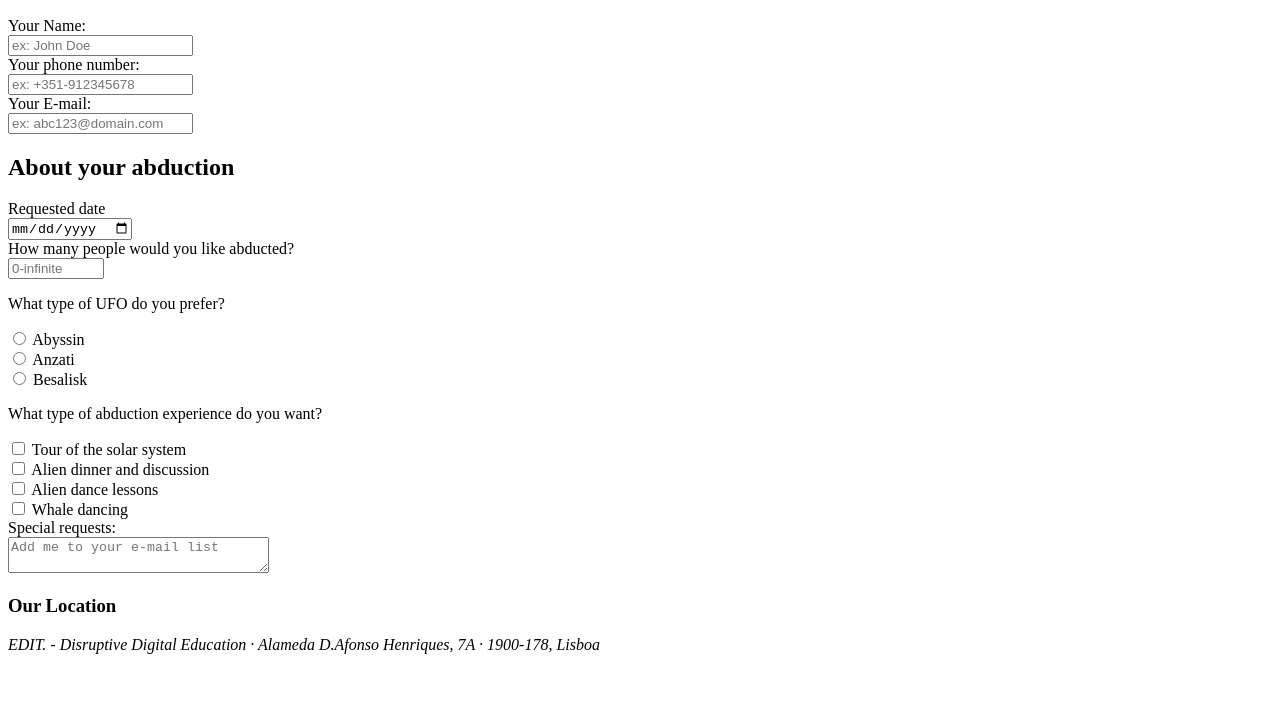
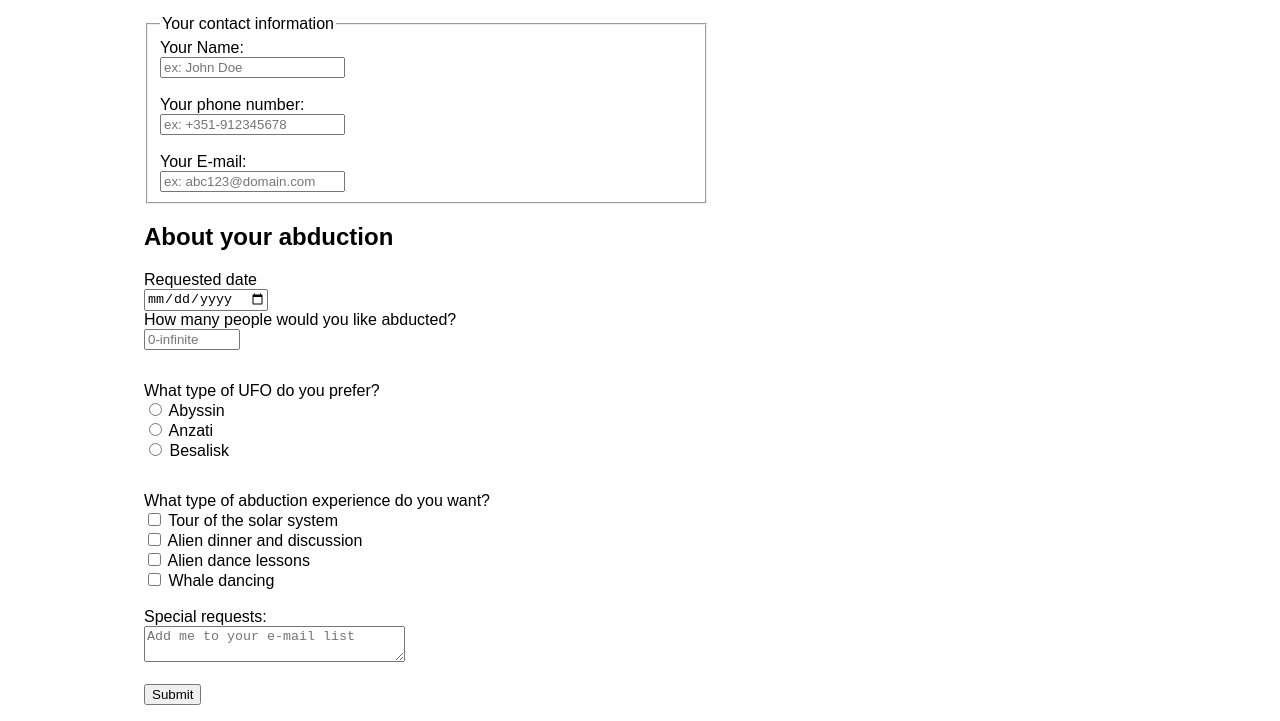
Before and after one commit to RMDiasSilva/HTML_02, a plain HTML site: page index.html in a window 1280 px wide. Shown: the part 135-856 px from the top of the page. Before the commit the page ends 800 px from the top, so only its background shows below. Drawn offline with Linux system fonts and the light colour scheme.

Commit message:
final changes until solution check

```diff
--- a/index.html
+++ b/index.html
@@ -4,7 +4,7 @@
     <meta charset="UTF-8" />
     <meta http-equiv="X-UA-Compatible" content="IE=edge" />
     <meta name="viewport" content="width=device-width, initial-scale=1.0" />
-    <link href="css/style.css" rel="stylesheet" />
+    <link href="CSS\styles.css" rel="stylesheet" />
     <title>Alien Abduction Order Form</title>
   </head>
   <body>
@@ -15,13 +15,17 @@
           Fill out the form below to place an order for an alien abduction by
           one of our fine UFOs.
         </p>
-        <h2>Your contact information</h2>
-        <label for="name">Your Name:</label><br>
-        <input type="text" id="name" name="name" placeholder="ex: John Doe"><br>
-        <label for="phone">Your phone number:</label><br>
-        <input type="tel" id="phone" name="phone" pattern="+[0-9]{3}-[0-9]{9}" placeholder="ex: +351-912345678"><br>
-        <label for="mail">Your E-mail:</label><br>
-        <input type="email" id="mail" name="mail" placeholder="ex: abc123@domain.com"><br>
+        <br>
+        <form>
+            <fieldset>
+                <legend>Your contact information</legend>
+            <label for="name">Your Name:</label><br>
+            <input type="text" id="name" name="name" placeholder="ex: John Doe"><br><br>
+            <label for="phone">Your phone number:</label><br>
+            <input type="tel" id="phone" name="phone" pattern="+[0-9]{3}-[0-9]{9}" placeholder="ex: +351-912345678"><br><br>
+            <label for="mail">Your E-mail:</label><br>
+            <input type="email" id="mail" name="mail" placeholder="ex: abc123@domain.com"><br>
+            </fieldset>
 
         <h2>About your abduction</h2>
         <label for="date">Requested date</label><br>
@@ -32,9 +36,9 @@
         <form>
         <input type="radio" id="Abyssin" name="fav_alien">
         <label for="Abyssin">Abyssin</label><br>
-        <input type="radio" id="Anzati" name="fav_alien" value="HTML">
+        <input type="radio" id="Anzati" name="fav_alien">
         <label for="Anzati">Anzati</label><br>
-        <input type="radio" id="Besalisk" name="fav_alien" value="HTML">
+        <input type="radio" id="Besalisk" name="fav_alien">
         <label for="Besalisk">Besalisk</label>
         </form>
 
@@ -50,11 +54,12 @@
             <input type="checkbox" id="whaledance" name="whaledance">
             <label for="whaledance">Whale dancing</label><br>
             </form>
-
+<br>
         <label>Special requests:</label>
         <br>
-        <textarea rows="2" cols="30" name="specialrequest" placeholder="Add me to your e-mail list"></textarea>
+        <textarea rows="2" cols="30" name="specialrequest" placeholder="Add me to your e-mail list"></textarea><br><br>
 
+       <input type="submit" value="Submit" target="_blank">
       </section>
       <aside>
         <h3>Our Location</h3>
```
